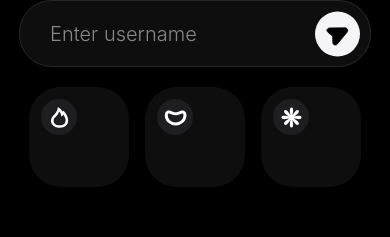
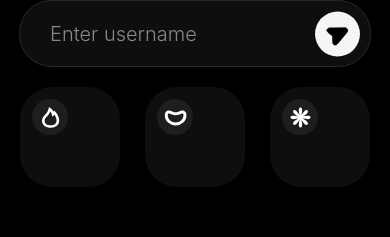
Before and after one commit to NesoDev/git-joke, a Nuxt app: page /home/roast in a window 390 px wide. Shown: the part 233-470 px from the top of the page. Built offline with nearby package versions, Linux system fonts and the light colour scheme.

Commit message:
change: upgrade responsive roast page

```diff
--- a/app/pages/home/roast.vue
+++ b/app/pages/home/roast.vue
@@ -180,10 +180,9 @@ increase()
     box-sizing: border-box;
     display: flex;
     flex-direction: row;
-    justify-content: center;
     /** mobile first */
     height: 100px;
-    gap: var(--s-size-4);
+    justify-content: space-between;
 }
 
 .metric-card {
@@ -234,6 +233,7 @@ increase()
 
     .page__metrics {
         height: 140px;
+        gap: var(--s-size-5);
     }
 }
 </style>
```
